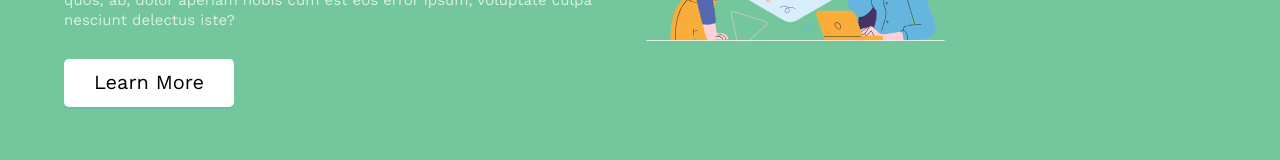
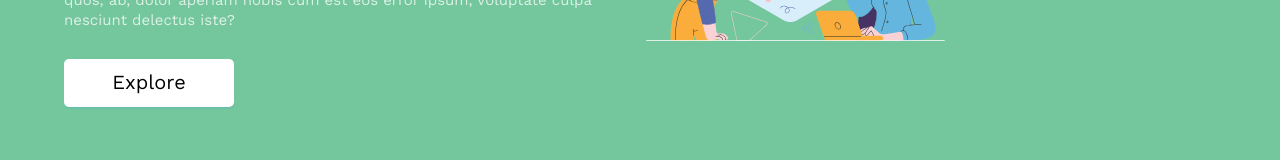
Before and after one commit to abzz1290/figma-Tproject, a React (Create React App) app: page / in a window 1280 px wide. Shown: the part 263-423 px from the top of the page. Built offline with nearby package versions, Linux system fonts and the light colour scheme.

Commit message:
change hero section btn

```diff
--- a/src/App.tsx
+++ b/src/App.tsx
@@ -18,7 +18,7 @@ const App: FC = () => {
       <HeroSection
         subHeading="Welcome"
         heading="Lorem ipsum dolor sit amet consectetur"
-        buttonText="Learn More"
+        buttonText="Explore"
       />
       <PartnersSection />
 
```
